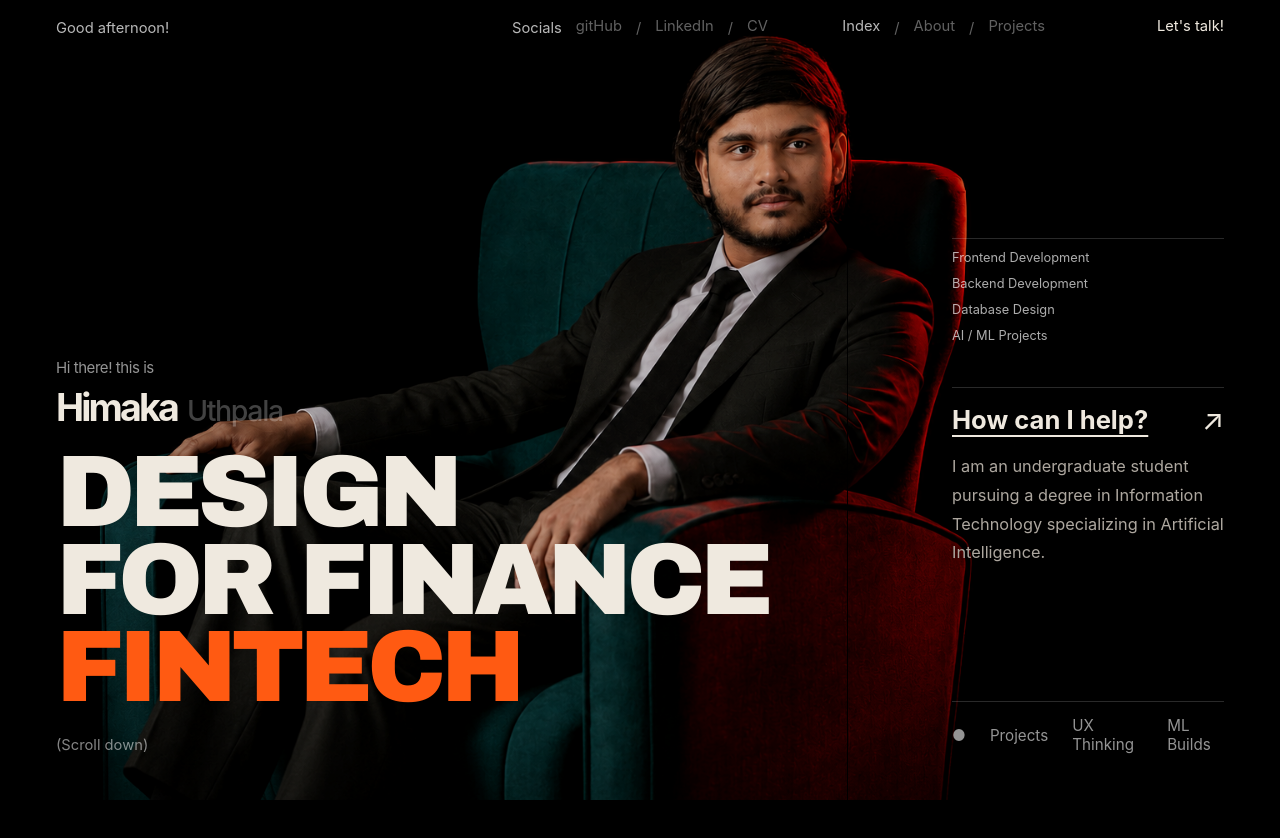
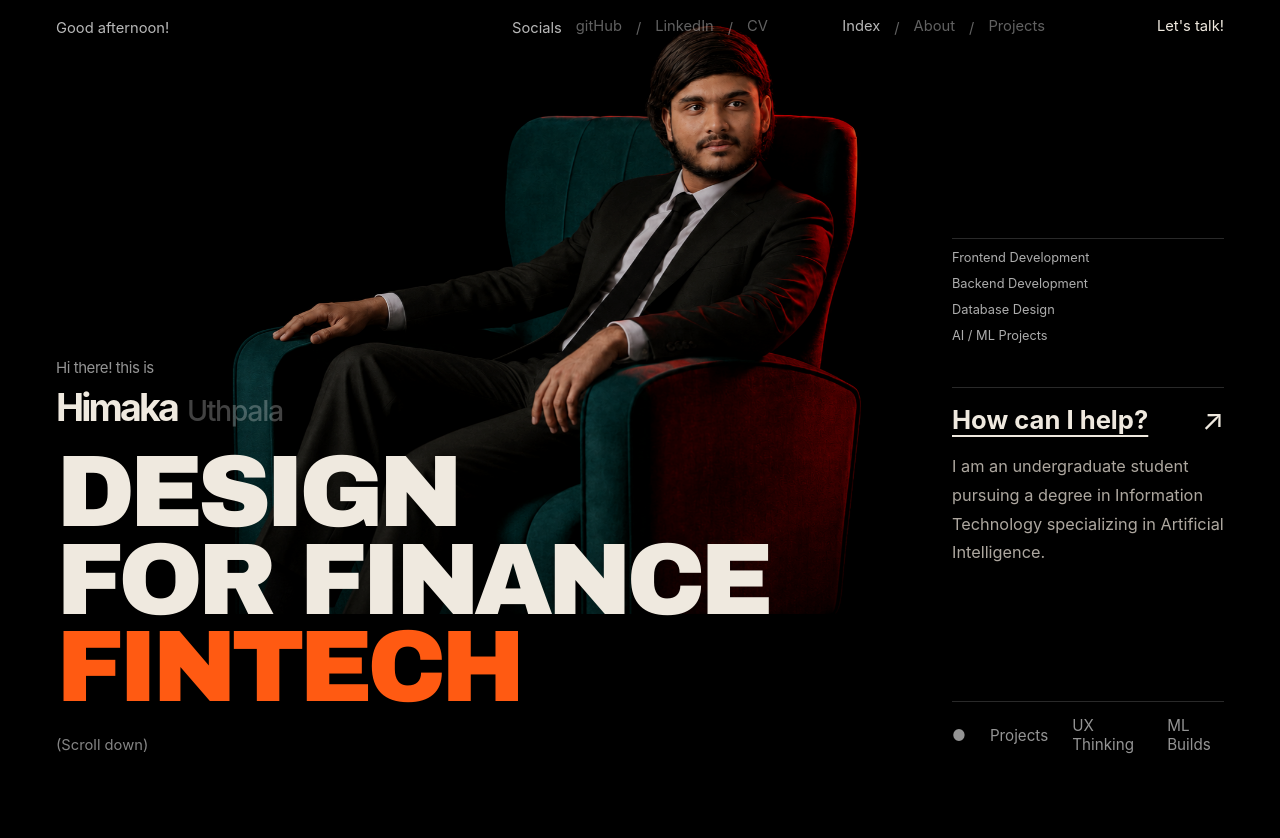
Before and after one commit to Himaka12/New-Portfolio, a React (Vite) app in the folder himaka-portfolio/: page / in a window 1280 px wide. Shown: the top 838 px of the page. Built offline with nearby package versions, Linux system fonts and the light colour scheme.

Commit message:
image size adjustment

```diff
--- a/himaka-portfolio/src/styles/global.css
+++ b/himaka-portfolio/src/styles/global.css
@@ -357,8 +357,8 @@ button {
   opacity: 1;
   background-image: url('/images/My-Portfolio.png');
   background-repeat: no-repeat;
-  background-size: 100% auto;
-  background-position: 50% 0%;
+  background-size: 72% auto;
+  background-position: 45% 0%;
   pointer-events: none;
   transform: scale(1);
   transform-origin: 50% 50%;
```
